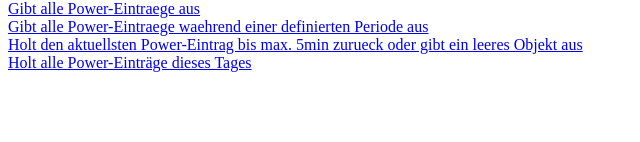
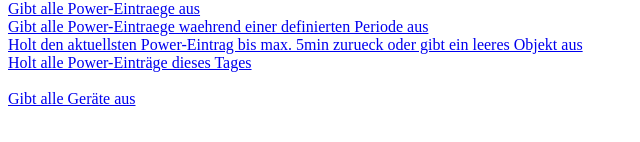
Before and after one commit to heusser4git/energysaver, a website: page view/index.html in a window 1280 px wide. Shown: the part 368-510 px from the top of the page, without its empty margins (0-640 px from the left). Drawn offline with Linux system fonts and the light colour scheme.

Commit message:
Device im index.html

```diff
--- a/view/index.html
+++ b/view/index.html
@@ -26,6 +26,8 @@
     <a href="/power/1652554800-1652558400" target="_blank">Gibt alle Power-Eintraege waehrend einer definierten Periode aus</a></br>
     <a href="/power/current" target="_blank">Holt den aktuellsten Power-Eintrag bis max. 5min zurueck oder gibt ein leeres Objekt aus</a></br>
     <a href="/power/today" target="_blank">Holt alle Power-Einträge dieses Tages</a></br>
+    </br>
+    <a href="/device" target="_blank">Gibt alle Geräte aus</a></br>
 </div>
 </body>
 </html>
```
Also changed, not shown: readme.md.
